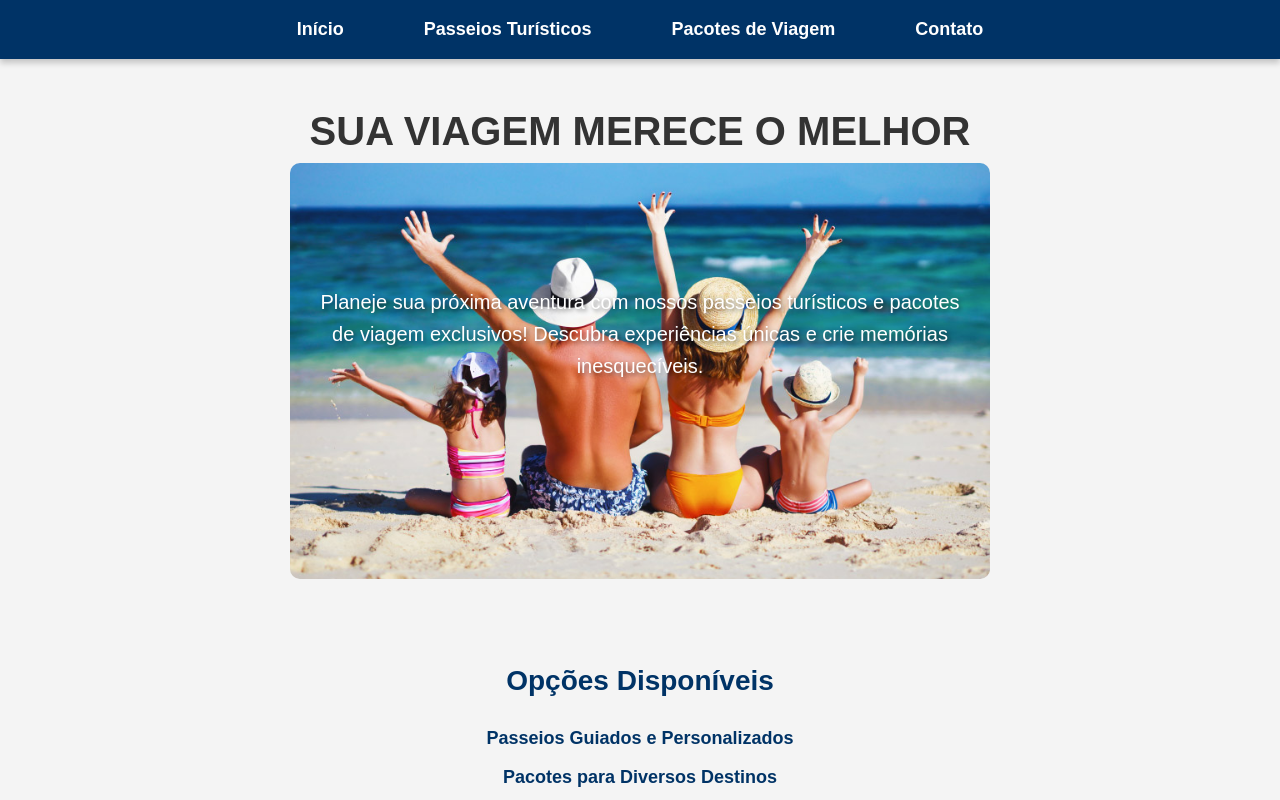
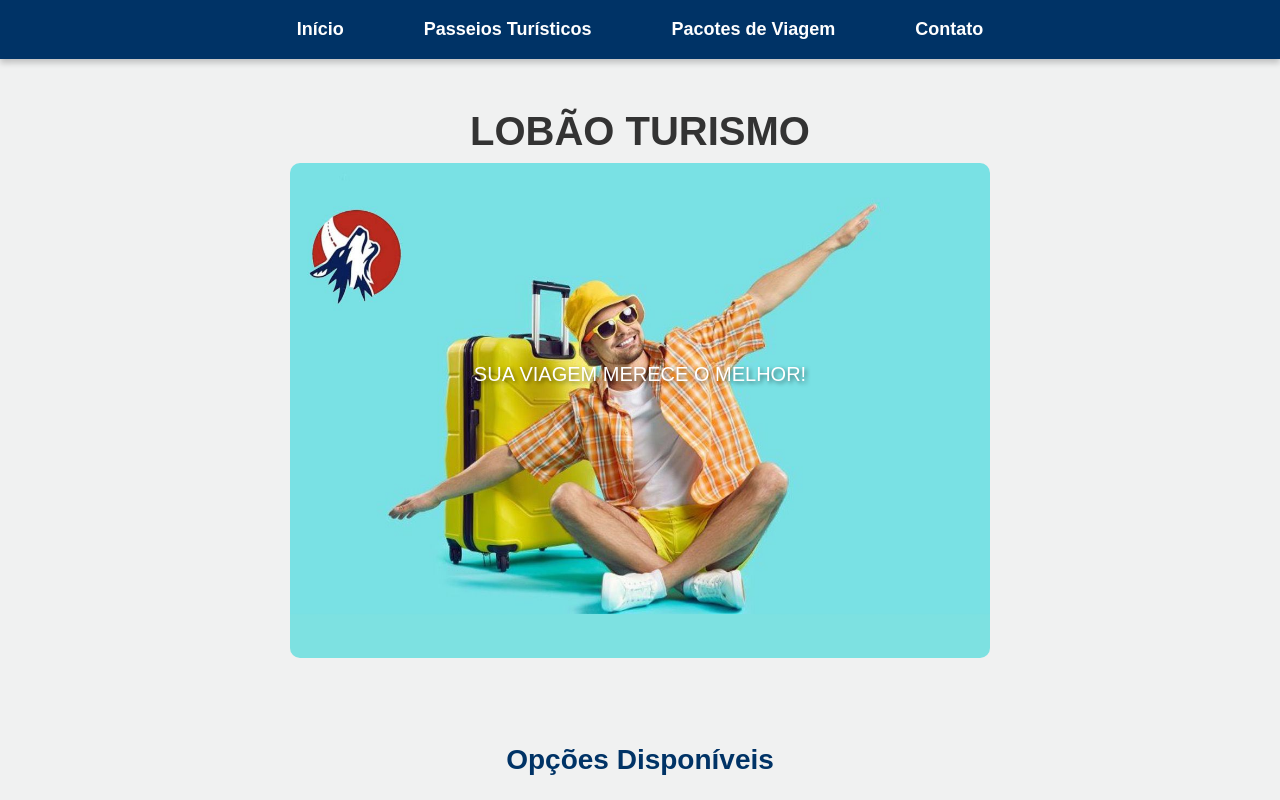
Before and after one commit to Marianny24/front-end-tf-web, a plain HTML site: page index.html in a window 1280 px wide. Shown: the top 800 px of the page. Drawn offline with Linux system fonts and the light colour scheme.

Commit message:
mensagem de commit

```diff
--- a/css/estilo.css
+++ b/css/estilo.css
@@ -3,7 +3,7 @@ body {
     font-family: 'Arial', sans-serif;
     margin: 0;
     padding: 0;
-    background-color: #f4f4f4;
+    background-color: #f0f1f1;
     color: #333;
     line-height: 1.6;
 }
--- a/index.html
+++ b/index.html
@@ -22,10 +22,10 @@
 
     <main>
         <section class="hero">
-            <h1>SUA VIAGEM MERECE O MELHOR</h1>
-            <img class="centralizado" src="/img/praia.jpg" alt="Paisagem de viagem" width="1000">
+            <h1>LOBÃO TURISMO</h1>
+            <img class="centralizado" src="/img/lobao iniciao.jpg" alt="Paisagem de viagem" width="700">
             <div class="hero-text">
-                <p>Planeje sua próxima aventura com nossos passeios turísticos e pacotes de viagem exclusivos! Descubra experiências únicas e crie memórias inesquecíveis.</p>
+                <p>SUA VIAGEM MERECE O MELHOR!</p>
             </div>
         </section>
 
```
Also changed, not shown: img/imageminicial.jpg (added), img/lobao iniciao.jpg (added), img/logolobao.jpg (added).
